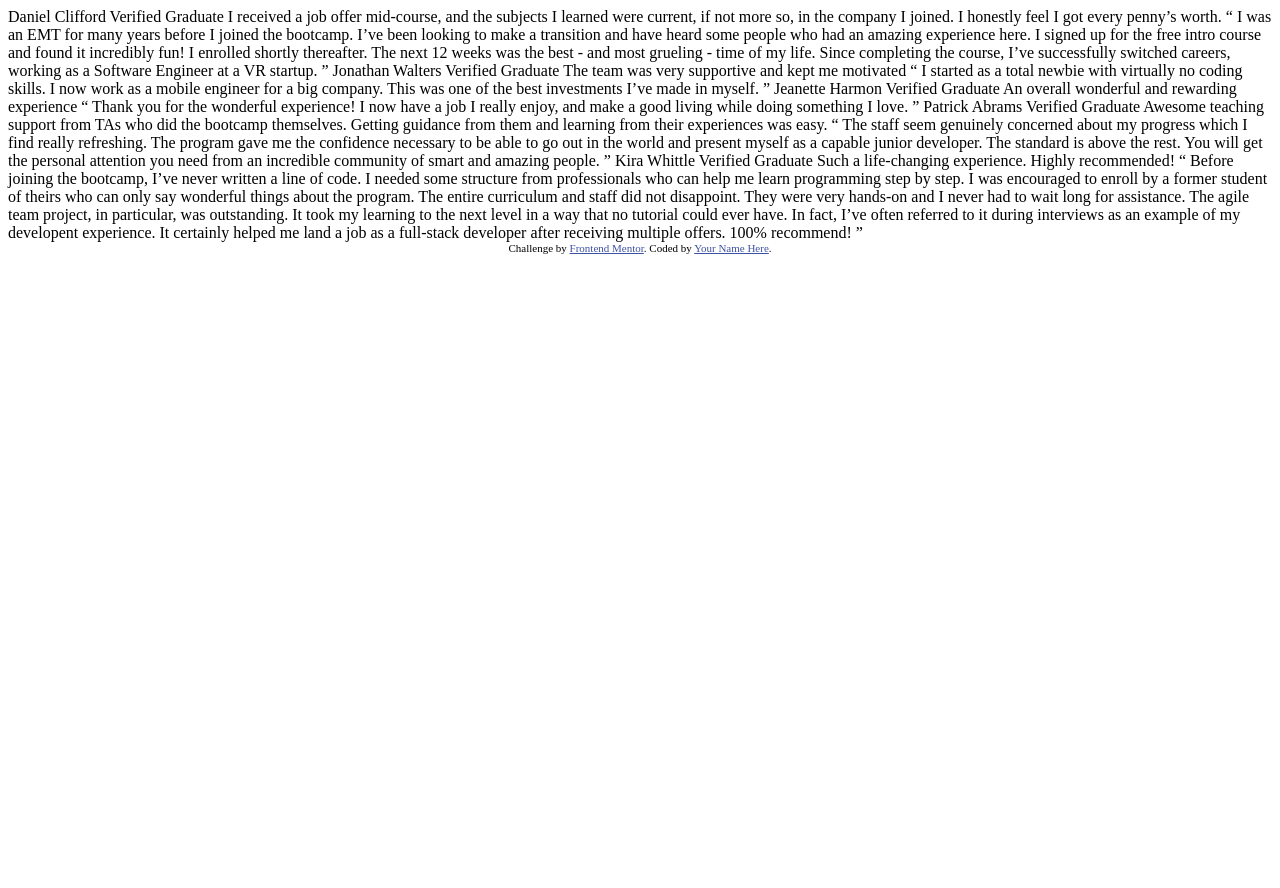
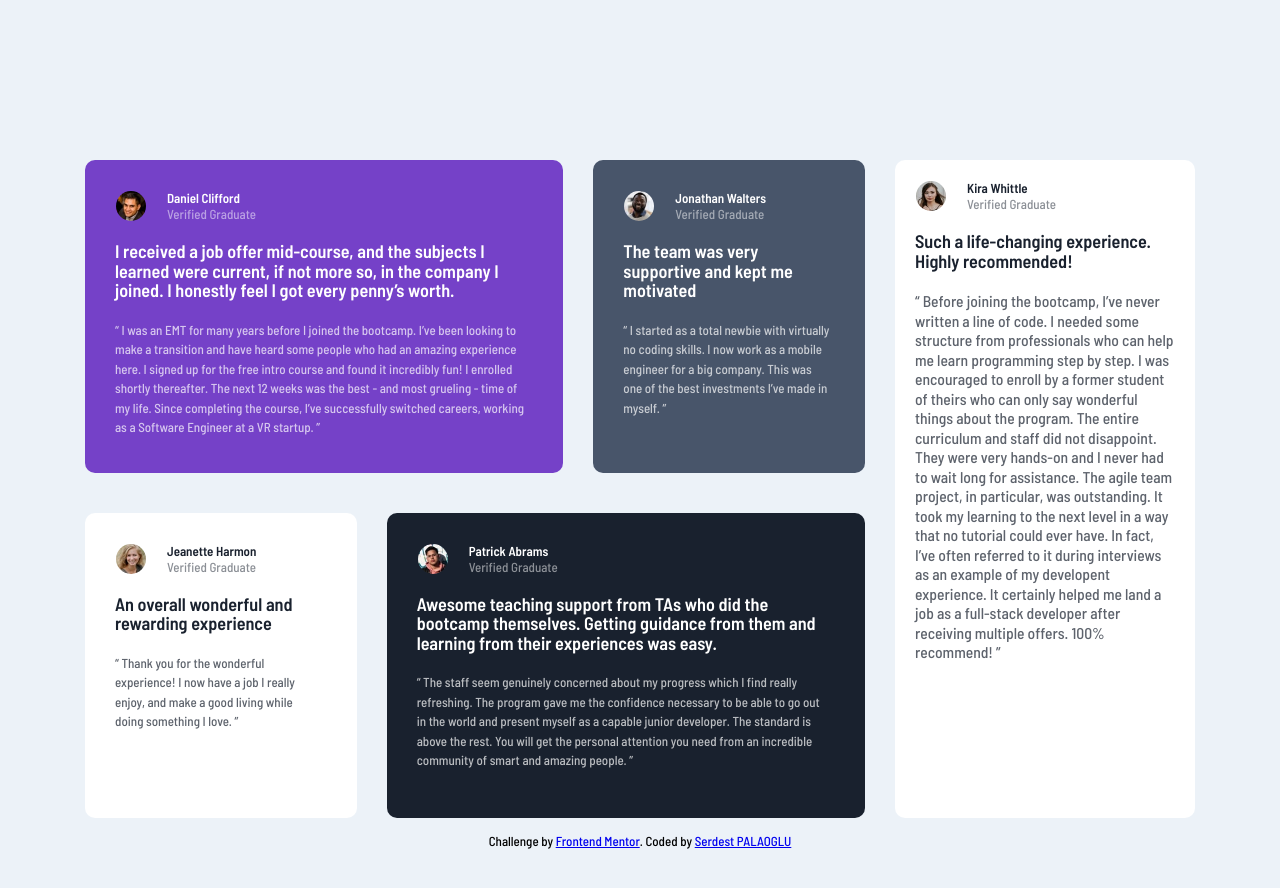
Before and after one commit to palaogluserdest/testimonials-flex-section, a plain HTML site: page index.html in a window 1280 px wide. Before the commit the page ends 800 px from the top, so only its background shows below. Drawn offline with Linux system fonts and the light colour scheme.

Commit message:
Proje tamamlandı.

```diff
--- /dev/null
+++ b/css/style.css
@@ -0,0 +1,211 @@
+:root {
+  --moderate-violet: hsl(263, 55%, 52%);
+  --very-dark-grayish-blue: hsl(217, 19%, 35%);
+  --very-dark-blackish-blue: hsl(219, 29%, 14%);
+  --white: hsl(0, 0%, 100%);
+  --light-gray: hsl(0, 0%, 81%);
+  --lihgt-grayish-blue: hsl(210, 46%, 95%);
+}
+
+/* Base CSS */
+* {
+  margin: 0;
+  padding: 0;
+}
+
+html {
+  font-size: 13px;
+}
+
+@media (min-width: 375px) {
+  .container {
+    width: 100%;
+  }
+
+  .container-flex {
+    flex-direction: column;
+    gap: 0;
+  }
+
+  .cards > .users {
+    flex-direction: column;
+  }
+
+  }
+
+body {
+  font-family: 'Barlow Semi Condensed', sans-serif;
+  background-color: var(--lihgt-grayish-blue);
+
+}
+
+/* Base CSS End*/
+
+/* Helpers */
+
+.w-100 {
+  width: 100%;
+}
+
+.fc-white {
+  color: var(--white);
+}
+
+.fc-dark {
+  color: var(--very-dark-blackish-blue);
+}
+
+.clearfix {
+  overflow: auto;
+}
+
+.mb-10 {
+  margin-bottom: 40px;
+}
+
+.bg-daniel {
+  background-color: var(--moderate-violet);
+}
+
+.bg-jonathan {
+  background-color: var(--very-dark-grayish-blue);
+}
+
+.bg-jeanette {
+  background-color: var(--white);
+}
+
+.bg-patrick {
+  background-color: var(--very-dark-blackish-blue);
+}
+
+.bg-kira {
+  background-color: var(--white);
+}
+
+
+/* Helpers End */
+
+/* Main Css */
+
+.container {
+  display: flex;
+  flex-direction: column;
+}
+
+.container-flex {
+  display: flex;
+  flex-direction: row;
+  flex-wrap: wrap;
+  max-width: 1110px;
+  min-height: 650px;
+  margin: 0 auto;
+  margin-top: 160px;
+  margin-bottom: 0;
+  gap: 30px;
+}
+
+/* Main Css End */
+
+/* Section Css */
+
+.cards {
+  flex: 3;
+
+}
+
+.cards > .users {
+  display: flex;
+  flex-wrap: wrap;
+  flex-direction: row;
+  gap: 30px;
+}
+
+.cards > .users:last-child {
+  flex-direction: row-reverse;
+}
+
+.user-1, .user-2 {
+  min-height: 240px;
+  padding: 30px 35px 35px 30px;
+  border-radius: 10px;
+}
+
+.users > .user-1 {
+  flex: 2;
+}
+
+.users > .user-2 {
+  flex: 1;
+}
+
+.user-info {
+  display: flex;
+  gap: 20px;
+  margin-bottom: 20px;
+}
+
+.user-info > .img {
+  width: 30px;
+  height: 30px;
+  border: 1px solid rgba(255, 255, 255, 0);
+  border-radius: 100px;
+}
+
+.user-info > .user-name {
+  display: flex;
+  flex-direction: column;
+}
+
+.user-name > .name {
+  font-weight: 600;
+}
+
+.user-name > .occupation {
+  font-weight: 500;
+  opacity: 50%;
+}
+
+.user-1 > h2,
+.user-2 > h2,
+.aside > h2 {
+  font-weight: 600;
+  font-size: 1.4rem;
+  line-height: 1.5rem;
+  margin-bottom: 20px;
+}
+
+.user-1 > p,
+.user-2 > p {
+  font-size: 1rem;
+  opacity: 70%;
+  line-height: 1.5rem;
+}
+/* Section Css End */
+
+/* Aside Css */
+
+.aside {
+  flex: 1;
+  border-radius: 10px;
+  padding: 20px;
+}
+
+.aside > p {
+  opacity: 70%;
+  font-size: 1.2rem;
+  line-height: 1.5rem;
+}
+
+/* Aside Css End */
+
+/* Footer Css */
+
+.footer {
+  height: 50px;
+  margin: 0 auto;
+  margin-top: 15px;
+  margin-bottom: 100px;
+}
+
+/* Footer Css End */
--- a/index.html
+++ b/index.html
@@ -1,65 +1,105 @@
 <!DOCTYPE html>
 <html lang="en">
+
 <head>
   <meta charset="UTF-8">
-  <meta name="viewport" content="width=device-width, initial-scale=1.0"> <!-- displays site properly based on user's device -->
+  <meta name="viewport" content="width=device-width, initial-scale=1.0">
+  <!-- displays site properly based on user's device -->
 
   <link rel="icon" type="image/png" sizes="32x32" href="./images/favicon-32x32.png">
-
+  <link rel="stylesheet" href="css/style.css">
+  <link rel="preconnect" href="https://fonts.googleapis.com">
+  <link rel="preconnect" href="https://fonts.gstatic.com" crossorigin>
+  <link href="https://fonts.googleapis.com/css2?family=Barlow+Semi+Condensed:wght@500;600&display=swap"
+    rel="stylesheet">
   <title>Frontend Mentor | [Challenge Name Here]</title>
 
-  <!-- Feel free to remove these styles or customise in your own stylesheet 👍 -->
-  <style>
-    .attribution { font-size: 11px; text-align: center; }
-    .attribution a { color: hsl(228, 45%, 44%); }
-  </style>
 </head>
+
 <body>
-  Daniel Clifford
-  Verified Graduate
+  <main class="container">
 
-  I received a job offer mid-course, and the subjects I learned were current, if not more so,
+    <div class="container-flex">
+      <section class="cards">
+        <div class="users mb-10">
+          <div class="user-1 bg-daniel fc-white">
+            <div class="user-info">
+              <img src="images/image-daniel.jpg" alt="" class="img">
+              <div class="user-name">
+                <span class="name">Daniel Clifford</span>
+                <span class="occupation">Verified Graduate</span>
+              </div>
+            </div>
+            <h2>I received a job offer mid-course, and the subjects I learned were current, if not more so,
               in the company I joined. I honestly feel I got every penny’s worth.
-
-  “ I was an EMT for many years before I joined the bootcamp. I’ve been looking to make a
+            </h2>
+            <p>“ I was an EMT for many years before I joined the bootcamp. I’ve been looking to make a
               transition and have heard some people who had an amazing experience here. I signed up
               for the free intro course and found it incredibly fun! I enrolled shortly thereafter.
               The next 12 weeks was the best - and most grueling - time of my life. Since completing
               the course, I’ve successfully switched careers, working as a Software Engineer at a VR startup. ”
-
-  Jonathan Walters
-  Verified Graduate
-
-  The team was very supportive and kept me motivated
-
-  “ I started as a total newbie with virtually no coding skills. I now work as a mobile engineer
+            </p>
+          </div>
+          <div class="user-2 bg-jonathan fc-white">
+            <div class="user-info">
+              <img src="images/image-jonathan.jpg" alt="" class="img">
+              <div class="user-name">
+                <span class="name">Jonathan Walters</span>
+                <span class="occupation">Verified Graduate</span>
+              </div>
+            </div>
+            <h2>The team was very supportive and kept me motivated
+            </h2>
+            <p>“ I started as a total newbie with virtually no coding skills. I now work as a mobile engineer
               for a big company. This was one of the best investments I’ve made in myself. ”
-
-  Jeanette Harmon
-  Verified Graduate
-
-  An overall wonderful and rewarding experience
-
-  “ Thank you for the wonderful experience! I now have a job I really enjoy, and make a good living
-  while doing something I love. ”
-
-  Patrick Abrams
-  Verified Graduate
-
-  Awesome teaching support from TAs who did the bootcamp themselves. Getting guidance from them and
+            </p>
+          </div>
+        </div>
+        <div class="users">
+          <div class="user-1 bg-patrick fc-white">
+            <div class="user-info">
+              <img src="images/image-patrick.jpg" alt="" class="img">
+              <div class="user-name">
+                <span class="name">Patrick Abrams</span>
+                <span class="occupation">Verified Graduate</span>
+              </div>
+            </div>
+            <h2>Awesome teaching support from TAs who did the bootcamp themselves. Getting guidance from them and
               learning from their experiences was easy.
-
-  “ The staff seem genuinely concerned about my progress which I find really refreshing. The program
+            </h2>
+            <p>“ The staff seem genuinely concerned about my progress which I find really refreshing. The program
               gave me the confidence necessary to be able to go out in the world and present myself as a capable
               junior developer. The standard is above the rest. You will get the personal attention you need from
               an incredible community of smart and amazing people. ”
-
-  Kira Whittle
-  Verified Graduate
-
-  Such a life-changing experience. Highly recommended!
-
-  “ Before joining the bootcamp, I’ve never written a line of code. I needed some structure from
+            </p>
+          </div>
+          <div class="user-2 bg-jeanette fc-dark">
+            <div class="user-info">
+              <img src="images/image-jeanette.jpg" alt="" class="img">
+              <div class="user-name">
+                <span class="name">Jeanette Harmon</span>
+                <span class="occupation">Verified Graduate</span>
+              </div>
+            </div>
+            <h2>An overall wonderful and rewarding experience
+            </h2>
+            <p>“ Thank you for the wonderful experience! I now have a job I really enjoy, and make a good living
+              while doing something I love. ”
+            </p>
+          </div>
+        </div>
+      </section>
+      <aside class="aside bg-kira fc-dark">
+        <div class="user-info">
+          <img src="images/image-kira.jpg" alt="" class="img">
+          <div class="user-name">
+            <span class="name">Kira Whittle</span>
+            <span class="occupation">Verified Graduate</span>
+          </div>
+        </div>
+        <h2>Such a life-changing experience. Highly recommended!
+        </h2>
+        <p>“ Before joining the bootcamp, I’ve never written a line of code. I needed some structure from
           professionals who can help me learn programming step by step. I was encouraged to enroll by a former
           student of theirs who can only say wonderful things about the program. The entire curriculum and staff
           did not disappoint. They were very hands-on and I never had to wait long for assistance. The agile team
@@ -67,10 +107,21 @@
           could ever have. In fact, I’ve often referred to it during interviews as an example of my developent
           experience. It certainly helped me land a job as a full-stack developer after receiving multiple offers.
           100% recommend! ”
+        </p>
+      </aside>
+    </div>
 
-  <div class="attribution">
+    <!-- Footer -->
+    <div class="footer">
       Challenge by <a href="https://www.frontendmentor.io?ref=challenge" target="_blank">Frontend Mentor</a>.
-    Coded by <a href="#">Your Name Here</a>.
+      Coded by <a href="https://github.com/palaogluserdest">Serdest PALAOGLU</a>
     </div>
+
+    <!-- Footer End -->
+  </main>
+
+
+
 </body>
+
 </html>
```
Also changed, not shown: 1 other file. Lines whose indentation alone changed are shown as unchanged.
